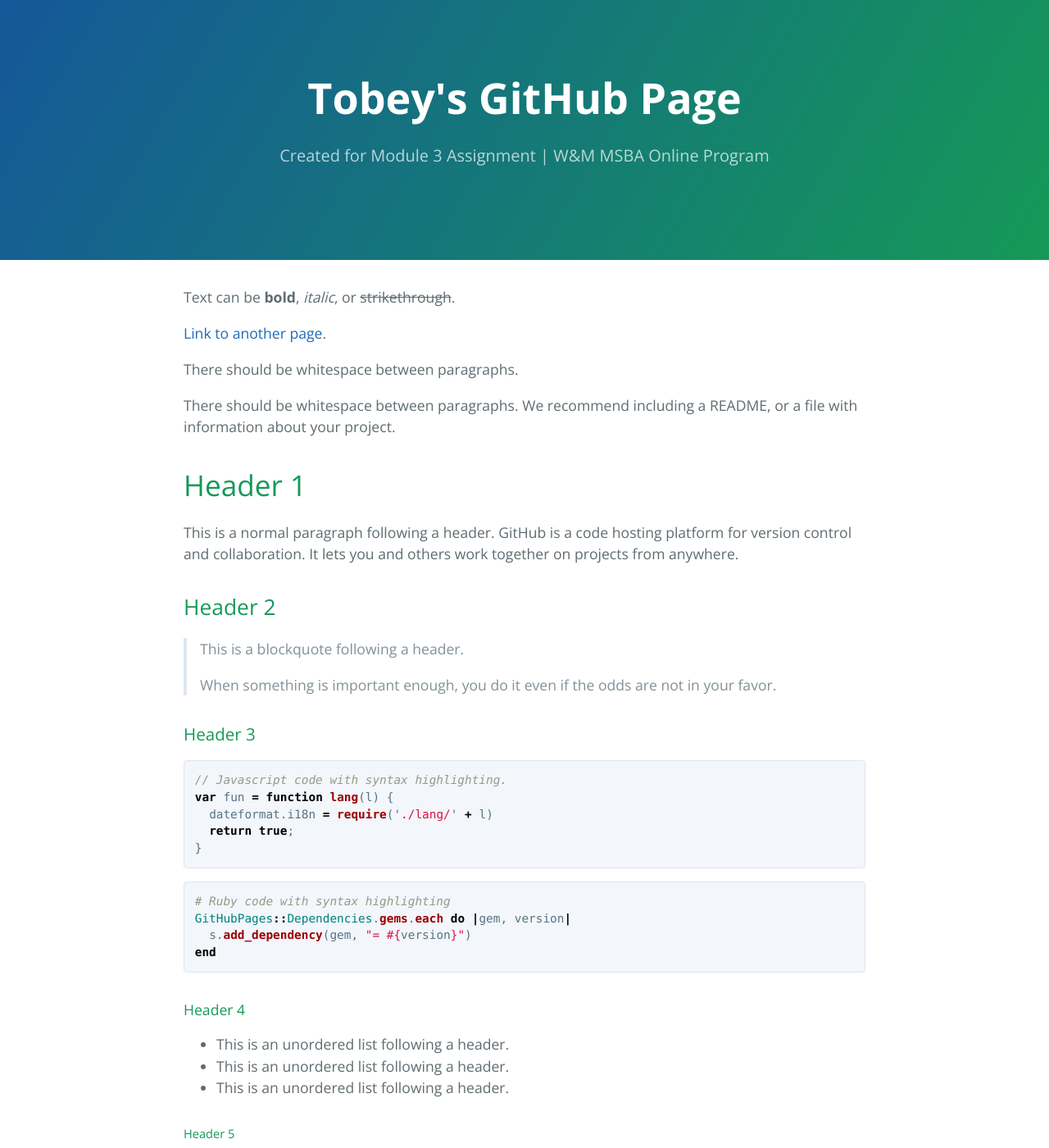
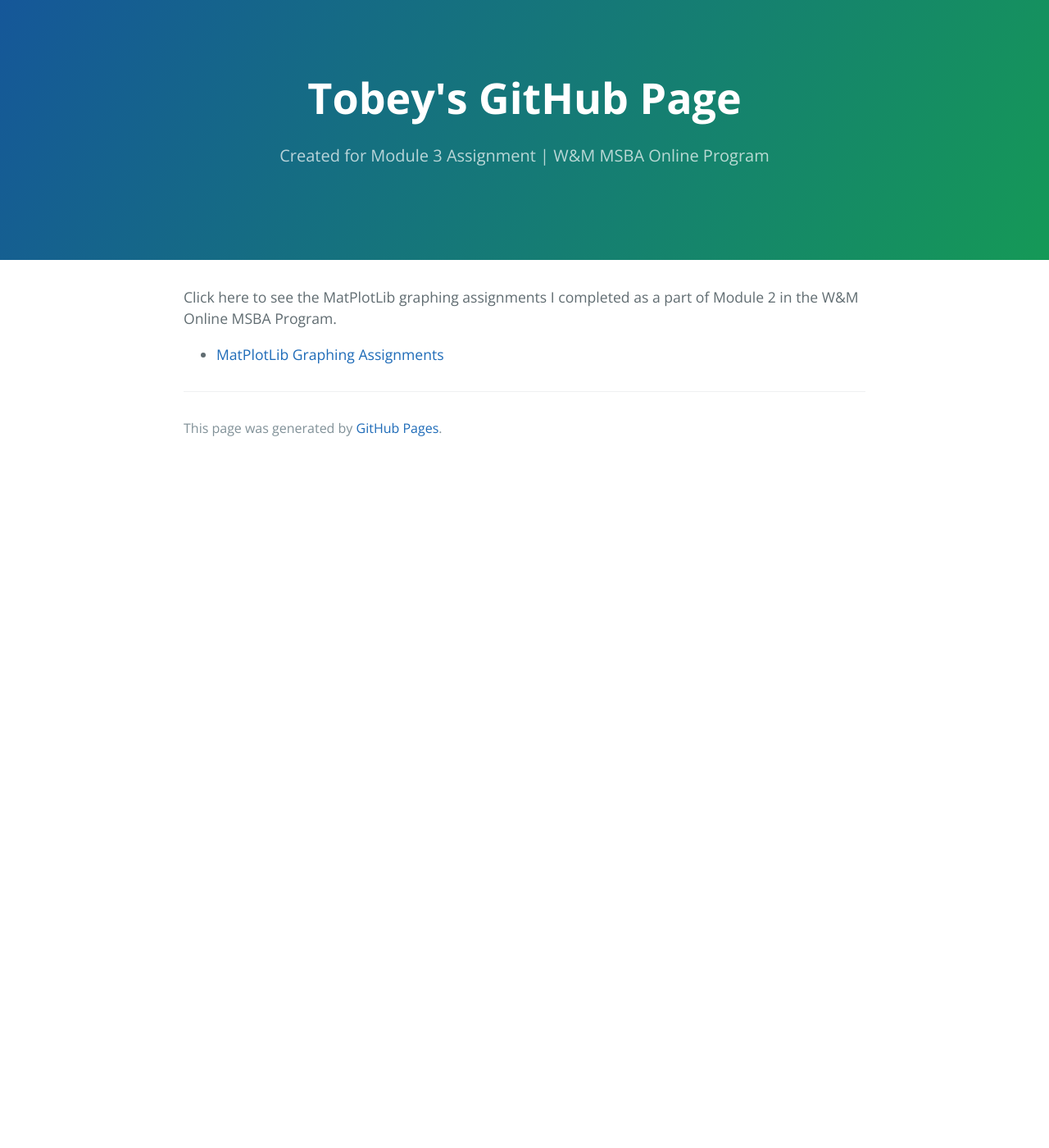
Before and after one commit to yebot10/yebot10.github.io, a Jekyll site: the page built from index.md, in a window 1280 px wide and 1400 px high. Shown: the whole window at 82% size. Built offline with Jekyll 4.4.1, drawn with Linux system fonts in a browser that asks for light colours; our own code applies the rules of GitHub Pages for plain Markdown files; some of the changed text lies outside the part shown.

Commit message:
Update index.md

````diff
--- a/index.md
+++ b/index.md
@@ -3,122 +3,6 @@ title: Tobey's GitHub Page
 description: Created for Module 3 Assignment | W&M MSBA Online Program
 ---
 
-Text can be **bold**, _italic_, or ~~strikethrough~~.
+Click here to see the MatPlotLib graphing assignments I completed as a part of Module 2 in the W&M Online MSBA Program.
 
-[Link to another page](./another-page.html).
-
-There should be whitespace between paragraphs.
-
-There should be whitespace between paragraphs. We recommend including a README, or a file with information about your project.
-
-# Header 1
-
-This is a normal paragraph following a header. GitHub is a code hosting platform for version control and collaboration. It lets you and others work together on projects from anywhere.
-
-## Header 2
-
-> This is a blockquote following a header.
->
-> When something is important enough, you do it even if the odds are not in your favor.
-
-### Header 3
-
-```js
-// Javascript code with syntax highlighting.
-var fun = function lang(l) {
-  dateformat.i18n = require('./lang/' + l)
-  return true;
-}
-```
-
-```ruby
-# Ruby code with syntax highlighting
-GitHubPages::Dependencies.gems.each do |gem, version|
-  s.add_dependency(gem, "= #{version}")
-end
-```
-
-#### Header 4
-
-*   This is an unordered list following a header.
-*   This is an unordered list following a header.
-*   This is an unordered list following a header.
-
-##### Header 5
-
-1.  This is an ordered list following a header.
-2.  This is an ordered list following a header.
-3.  This is an ordered list following a header.
-
-###### Header 6
-
-| head1        | head two          | three |
-|:-------------|:------------------|:------|
-| ok           | good swedish fish | nice  |
-| out of stock | good and plenty   | nice  |
-| ok           | good `oreos`      | hmm   |
-| ok           | good `zoute` drop | yumm  |
-
-### There's a horizontal rule below this.
-
-* * *
-
-### Here is an unordered list:
-
-*   Item foo
-*   Item bar
-*   Item baz
-*   Item zip
-
-### And an ordered list:
-
-1.  Item one
-1.  Item two
-1.  Item three
-1.  Item four
-
-### And a nested list:
-
-- level 1 item
-  - level 2 item
-  - level 2 item
-    - level 3 item
-    - level 3 item
-- level 1 item
-  - level 2 item
-  - level 2 item
-  - level 2 item
-- level 1 item
-  - level 2 item
-  - level 2 item
-- level 1 item
-
-### Small image
-
-![Octocat](https://github.githubassets.com/images/icons/emoji/octocat.png)
-
-### Large image
-
-![Branching](https://guides.github.com/activities/hello-world/branching.png)
-
-
-### Definition lists can be used with HTML syntax.
-
-<dl>
-<dt>Name</dt>
-<dd>Godzilla</dd>
-<dt>Born</dt>
-<dd>1952</dd>
-<dt>Birthplace</dt>
-<dd>Japan</dd>
-<dt>Color</dt>
-<dd>Green</dd>
-</dl>
-
-```
-Long, single-line code blocks should not wrap. They should horizontally scroll if they are too long. This line should be long enough to demonstrate this.
-```
-
-```
-The final element.
-```
+- [MatPlotLib Graphing Assignments](/just_for_fun)
````
